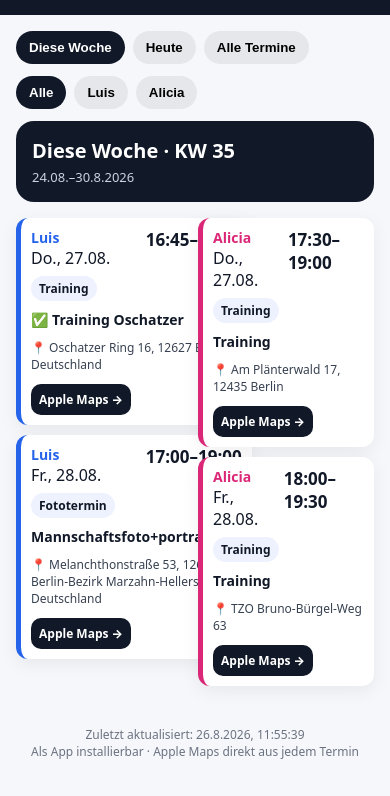
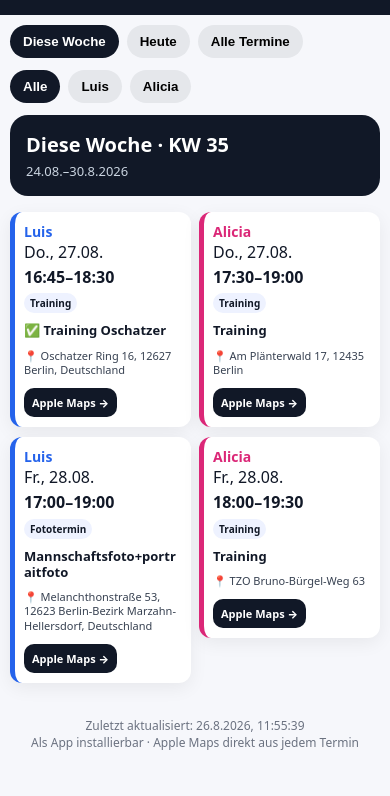
Before and after one commit to dmoods/family-fussball, a plain HTML site: page index.html in a window 390 px wide. Shown: the part 81-877 px from the top of the page. Drawn offline with Linux system fonts and the light colour scheme.

Commit message:
Update index.html

```diff
--- a/index.html
+++ b/index.html
@@ -24,7 +24,23 @@ button.active{background:#111827;color:#fff}
 .loc{margin:10px 0 0;color:#374151}.maps{display:inline-block;text-decoration:none;margin-top:11px;background:#111827;color:#fff;padding:9px 12px;border-radius:10px;font-weight:800}
 .empty{background:#fff;padding:18px;border-radius:14px;color:var(--muted)}
 footer{padding:24px 16px 36px;text-align:center;color:var(--muted);font-size:12px}
-.grid{display:grid;grid-template-columns:minmax(0,1fr) minmax(0,1fr);align-items:start}.kidcol{display:grid;gap:10px;align-content:start}@media(max-width:560px){.grid{grid-template-columns:minmax(0,1fr) minmax(0,1fr);gap:6px}.card{padding:10px;border-radius:12px}.time{font-size:17px}.who{font-size:14px}.card h3{font-size:14px;margin:9px 0}.loc{font-size:12px}.maps{font-size:12px;padding:7px 8px}}
+.grid{display:grid;grid-template-columns:minmax(0,1fr) minmax(0,1fr);gap:10px;align-items:start}
+.kidcol{display:grid;gap:10px;align-content:start;min-width:0}
+.card{min-width:0;overflow:hidden}
+.card h3,.loc,.time,.who{overflow-wrap:anywhere;word-break:break-word}
+@media(max-width:560px){
+  main{padding:10px}
+  .grid{grid-template-columns:minmax(0,1fr) minmax(0,1fr);gap:8px}
+  .kidcol{min-width:0}
+  .card{padding:10px 9px;border-radius:12px;min-width:0}
+  .top{display:block}
+  .time{font-size:16px;line-height:1.15;margin-top:5px}
+  .who{font-size:14px}
+  .card h3{font-size:13px;line-height:1.25;margin:9px 0}
+  .type{font-size:10px;padding:3px 6px}
+  .loc{font-size:11px;line-height:1.3}
+  .maps{font-size:11px;padding:7px 8px;max-width:100%;white-space:normal;text-align:center}
+}
 </style>
 </head>
 <body>
@@ -57,7 +73,7 @@ function buildTraining(start,end){let out=[];for(let d=new Date(start);d<=end;d.
 function card(e){let dt=new Date(e.date+"T12:00:00");return `<article class="card ${e.child}"><div class="top"><div><div class="who">${e.child}</div><div>${fmt(dt)}</div></div><div class="time">${e.time}</div></div><div class="type">${e.type}</div><h3>${e.title}</h3><div class="loc">📍 ${e.location}</div><a class="maps" href="${e.maps||map(e.location)}">Apple Maps →</a></article>`}
 function twoCols(list){
  const l=list.filter(e=>e.child==="Luis"),a=list.filter(e=>e.child==="Alicia");
- return `<div class="grid"><div class="kidcol">${l.map(card).join("")}</div><div class="kidcol">${a.map(card).join("")}</div></div>`;
+ return `<div class="grid"><div class="kidcol luis-col">${l.map(card).join("")}</div><div class="kidcol alicia-col">${a.map(card).join("")}</div></div>`;
 }
 function render(){
  const today=new Date();today.setHours(0,0,0,0);
```
